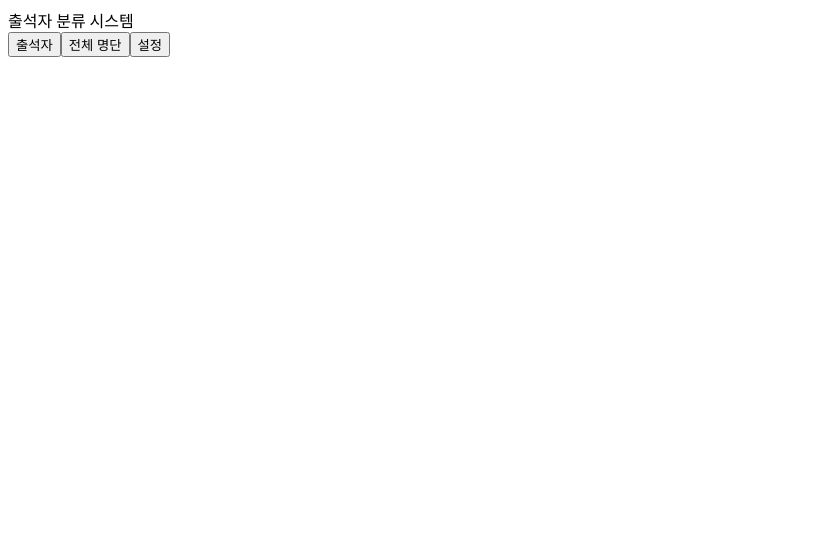
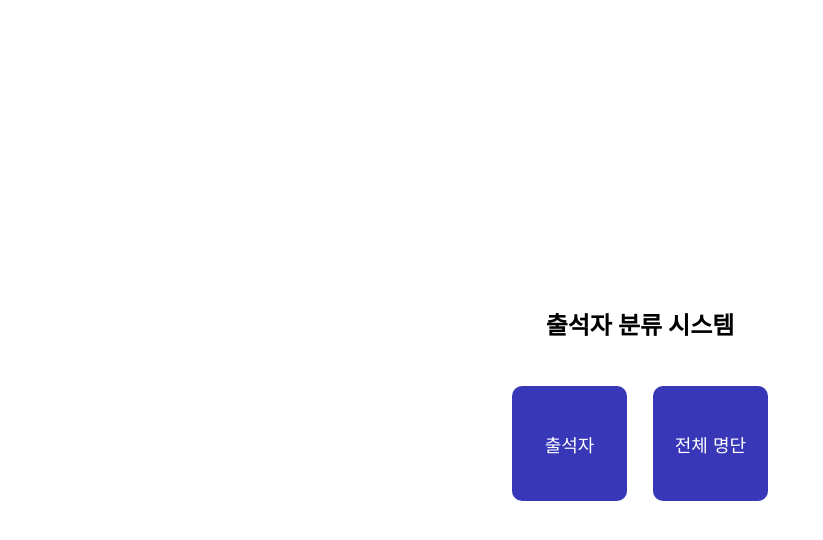
Before and after one commit to ChangwooJ/AttendanceList_FE, a React (Create React App) app: page /#/ in a window 1280 px wide. Shown: the top 540 px of the page, without its empty margins (0-823 px from the left). Built offline with nearby package versions, Linux system fonts and the light colour scheme.

Commit message:
프론트엔드 1차 디자인

```diff
--- a/src/components/AttendanceManage.js
+++ b/src/components/AttendanceManage.js
@@ -89,8 +89,8 @@ const AttendanceManage = () => {
     }
 
     return (
-        <div>
-            <input type="file" accept="image/*" onChange={handleUploadImg} />
+        <div className="manage_wrap">
+            {!result && (<input type="file" accept="image/*" onChange={handleUploadImg} />)}
             {result && <div className="scanList">{result.map((res, index) => (
                 <p key={index} className="scanUser">
                     {res}
--- /dev/null
+++ b/src/css/Attendance.css
@@ -0,0 +1,28 @@
+.attendance_wrap {
+    width: 100%;
+    height: 100vh;
+    display: flex;
+    justify-content: center;
+    align-items: center;
+}
+
+.attendance_bt {
+    width: 50%;
+    height: 50%;
+    background-color: transparent;
+    border-radius: 10px;
+    cursor: pointer;
+}
+
+.manage_wrap {
+    box-sizing: border-box;
+    width: 50%;
+    height: 50%;
+    border: 2px solid black;
+    border-radius: 10px;
+    position: absolute;
+    background-color: white;
+    display: flex;
+    align-items: center;
+    justify-content: center;
+}
--- a/src/css/Home.css
+++ b/src/css/Home.css
@@ -0,0 +1,32 @@
+body, html {
+    margin: 0;
+    padding: 0;
+}
+
+.home_wrap {
+    width: 100%;
+    height: 100vh;
+    display: flex;
+    align-items: center;
+    justify-content: center;
+    flex-direction: column;
+}
+
+.main_button_wrap {
+    width: 20%;
+    aspect-ratio: 1 / 0.5;
+    margin-top: 2%;
+    display: flex;
+    justify-content: space-between;
+    .main_button {
+        width: 45%;
+        height: 90%;
+        border-radius: 10px;
+        border: none;
+        background-color: rgb(55, 55, 184);
+        color: white;
+        font-size: 18px;
+        font-weight: 550;
+        cursor: pointer;
+    }
+}
--- a/src/pages/Attendance.js
+++ b/src/pages/Attendance.js
@@ -1,18 +1,16 @@
 import React, { useState } from "react";
-import UserManage from "../components/UserManage";
 import AttendanceManage from "../components/AttendanceManage";
 
+import "../css/Attendance.css";
+
 const Attendance = () => {
-    const [newUser, setNewUser] = useState(false);
     const [attendance, setAttendance] = useState(false);
 
     return (
-        <React.Fragment>
-            <button onClick={() => {setNewUser(true);}}>입소자</button>
-            {newUser && (<UserManage option={"insert"} />)}
-            <button onClick={() => {setAttendance(true);}}>사진 등록</button>
+        <div className="attendance_wrap">
+            {!attendance && (<button className="attendance_bt" onClick={() => {setAttendance(true);}}>사진 등록</button>)}
             {attendance && (<AttendanceManage />)}
-        </React.Fragment>
+        </div>
     )
 }
 
--- a/src/pages/Home.js
+++ b/src/pages/Home.js
@@ -7,12 +7,14 @@ const Home = () => {
     const navigate = useNavigate();
 
     return (
-        <React.Fragment>
-            <div>출석자 분류 시스템</div>
-            <button className="attendance main_button" onClick={() => navigate("/attendance")}>출석자</button>
-            <button className="userlist main_button" onClick={() => navigate("/userlist")}>전체 명단</button>
-            <button className="setting main_button" onClick={() => navigate("/setting")}>설정</button>
-        </React.Fragment>
+        <div className="home_wrap">
+            <h2>출석자 분류 시스템</h2>
+            <div className="main_button_wrap">
+                <button className="attendance main_button" onClick={() => navigate("/attendance")}>출석자</button>
+                <button className="userlist main_button" onClick={() => navigate("/userlist")}>전체 명단</button>
+                {/*<button className="setting main_button" onClick={() => navigate("/setting")}>설정</button>*/}
+            </div>
+        </div>
     );
 }
 
--- a/src/pages/UserList.js
+++ b/src/pages/UserList.js
@@ -1,8 +1,10 @@
 import axios from "axios";
 import React, { useEffect, useState } from "react";
+import UserManage from "../components/UserManage";
 
 const UserList = () => {
     const [userList, setUserList] = useState([]);
+    const [newUser, setNewUser] = useState(false);
 
     const userColors = [...new Set(userList.map(user => user.color))];
 
@@ -48,6 +50,8 @@ const UserList = () => {
     return (
         <React.Fragment>
             UserList
+            <button onClick={() => {setNewUser(true);}}>입소자</button>
+            {newUser && (<UserManage option={"insert"} />)}
             {userColors.map(color => (
                 <div key={color}>
                     {filteringUser(color)}
```
